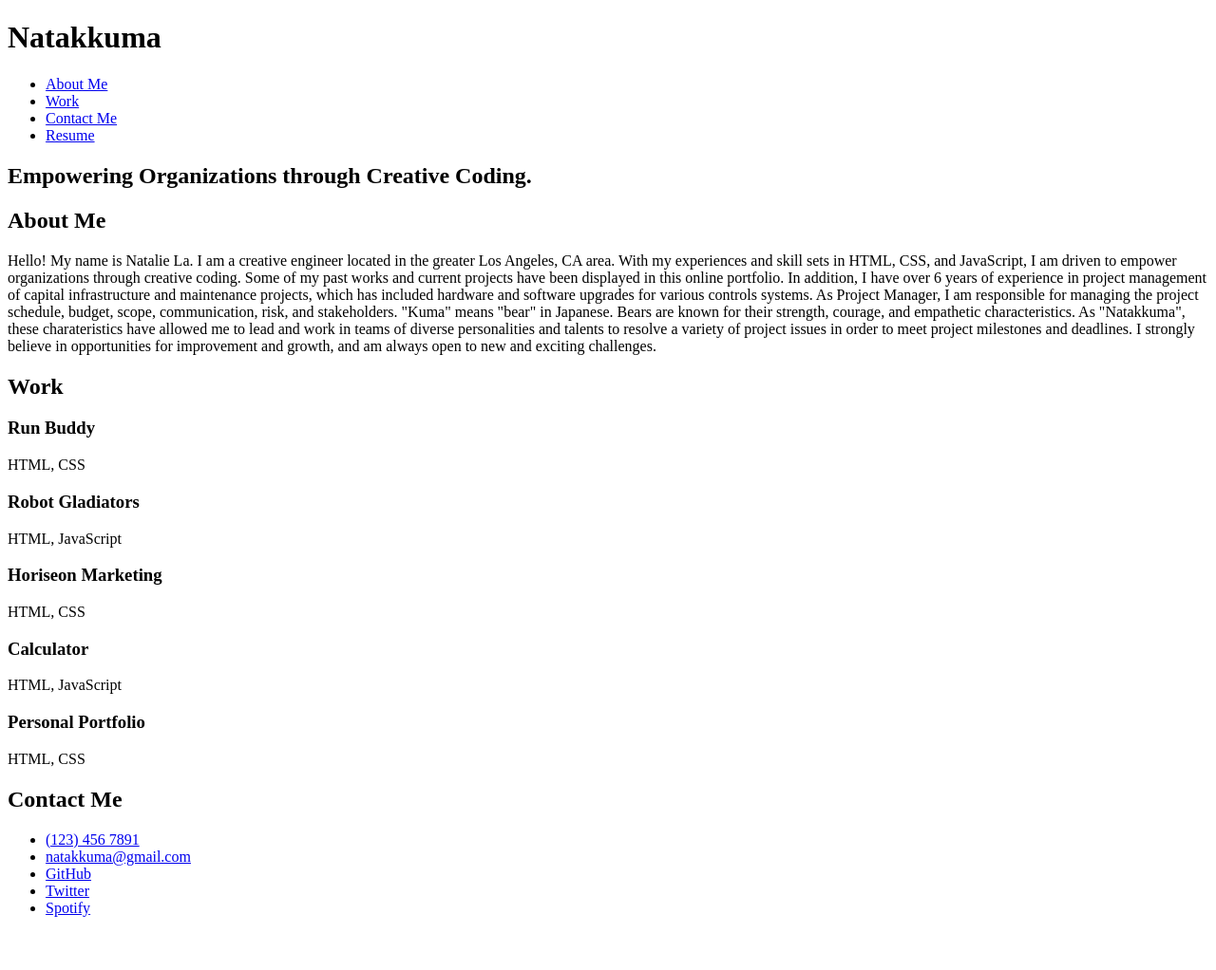
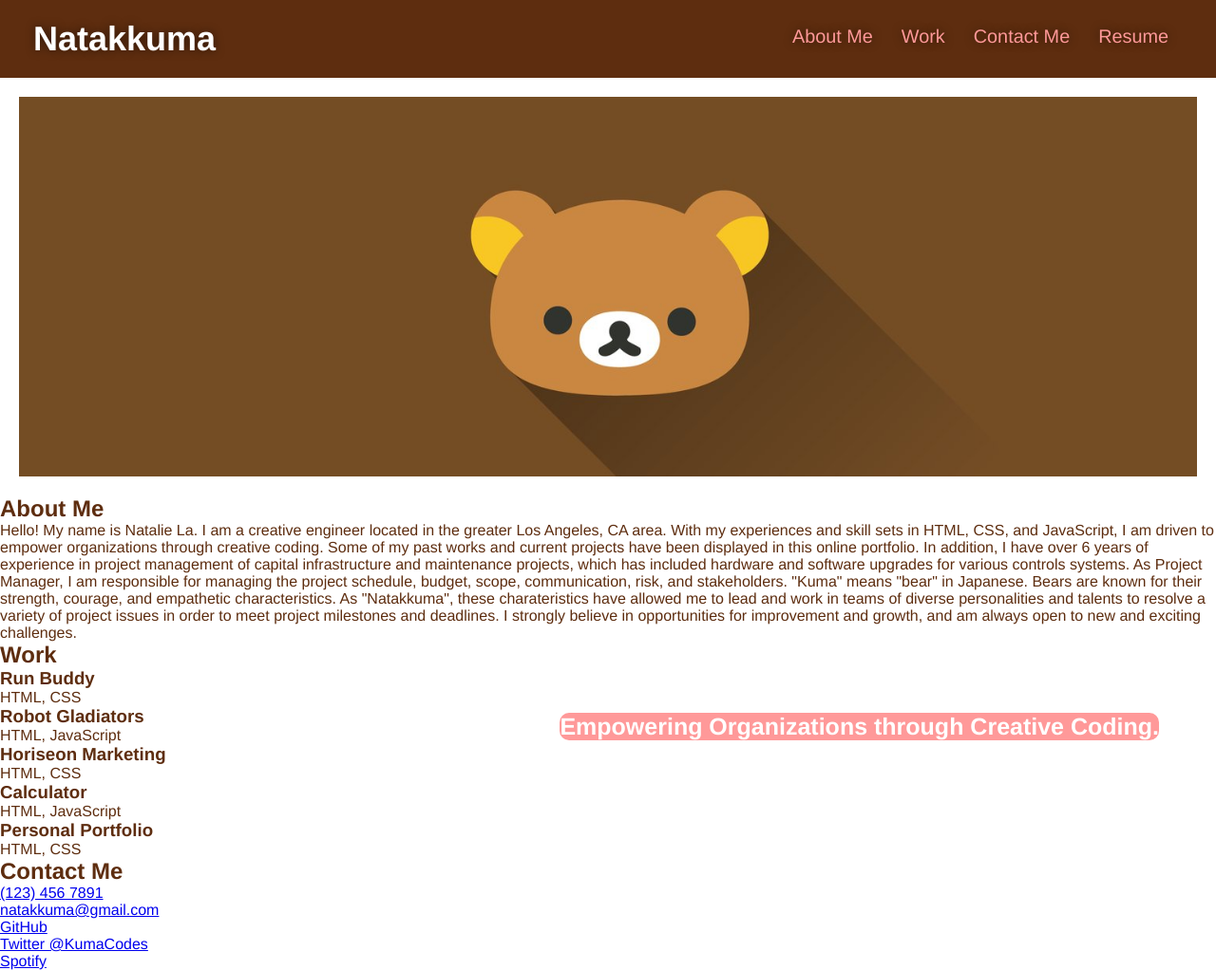
Before and after one commit to natakkuma/natakkuma-portfolio, a plain HTML site: page index.html in a window 1280 px wide. Shown: the whole page at 95% size. Before the commit the page ends 982 px from the top, so only its background shows below. Drawn offline with Linux system fonts and the light colour scheme.

Commit message:
navigation and background styles

```diff
--- a/assets/css/styles.css
+++ b/assets/css/styles.css
@@ -0,0 +1,117 @@
+/*Variables - Color Scheme*/
+:root {
+    --primary-color: hsl(0, 100%, 80%);
+    --secondary-color: #8a0606;
+    --tertiary-color: #5e2d0f;
+    --white: #fff;
+  }
+
+/*Universal Style*/
+*{
+      margin: 0;
+      padding: 0;
+      box-sizing: border-box;
+}
+
+body {
+    /* more on this crazy alphanumerical value in a minute! */
+        color: var(--tertiary-color);
+        font-family: Helvetica, Arial, sans-serif;
+      }
+
+    /* apply styles to <HEADER> */
+    header {
+        padding: 20px 35px;
+        background-color: var(--tertiary-color);
+
+        /*Flexbox Enhancement*/
+        display: flex;
+        justify-content: space-between;
+        flex-wrap: wrap;
+
+        /*Sticky Nav - Aesthetic Enhancement*/
+        position: -webkit-sticky;
+        position: sticky;
+        top: 0;
+
+        background-size: cover;
+        background-position: center;
+        background-attachment: fixed;
+        background-position: 80%;
+
+        z-index: 9999;
+    }
+
+    header h1 {
+        font-weight: bold;
+        font-size: 36px;
+        color: var(--white);
+        margin:0;
+        /* Text Shadow Aesthetics Enhancement*/
+        text-shadow: 0 0 10px rgba(0, 0, 0, 0.5);
+    }
+
+    header a {
+        text-decoration: none;
+        color: var(--primary-color);
+    }
+
+    header nav {
+        margin: 7px 0;
+    }
+
+    /*navigation felxbox enhancements*/
+    header nav ul {
+        display: flex;
+        flex-wrap: wrap;
+        justify-content: space-between;
+        align-items: center;
+        list-style: none;
+    }
+
+    header nav ul li a {
+        padding: 10px 15px;
+        font-weight: lighter;
+        font-size: 1.55vw;
+        /* Text Shadow Aesthetics Enhancement*/
+        text-shadow: 0 0 10px rgba(0, 0, 0, 0.5);
+    }
+
+    /*header nav hover enhancement*/
+    header nav ul li a:hover {
+        background: var(--primary-color);
+        color: var(--secondary-color);
+        border-radius: 15px;
+        text-shadow: none;
+      }
+
+/*Background and Subtitle*/
+.kuma {
+    background-image: url("../images/head\ banner.jfif");
+    background-size: cover;
+    background-position: center;
+
+    height:400px;
+    margin: 20px;
+    padding: 30px;
+
+}
+
+.kuma-subtitle h2 {
+    font-size: 25px;
+    color: var(--white);
+
+    background-color: var(--primary-color);
+    border-color: var(--primary-color);
+    border-radius: 10px;
+    border-width: thick;
+    margin: 20px;
+    position: absolute;
+    bottom: 0;
+    right: 40px;
+
+
+
+}
+
+/*Content Section*/
--- a/index.html
+++ b/index.html
@@ -4,7 +4,7 @@
 <!--Head Section-->
 <head>
     <meta charset="UTF-8" />
-    <link rel="stylesheet" href="./assets/css/style.css">
+    <link rel="stylesheet" href="./assets/css/styles.css">
 
     <!-- Website Title-->
     <title>Natakkuma - Online Portfolio</title>
@@ -70,57 +70,70 @@
                 "Kuma" means "bear" in Japanese. Bears are known for their strength, courage, and empathetic characteristics. As "Natakkuma", these charateristics have allowed me to lead and work in teams of diverse personalities and talents to resolve a variety of project issues in order to meet project milestones and deadlines. I strongly believe in opportunities for improvement and growth, and am always open to new and exciting challenges.
             </p>
         </div>
+    </section>
 
+    <section class="projects">
         <!--Work Content-->
         <div id="work" class="content">
             <h2>Work</h2>
 
+        <div id="project1" class="project">
             <!--First Project - Row 1 Large-->
             <h3>Run Buddy</h3>
             <p>HTML, CSS</p>
+        </div>
 
+        <div id="project2" class="project">
             <!--Second Project - Row 2 Medium--->
             <h3>Robot Gladiators</h3>
             <p>HTML, JavaScript</p>
+        </div>
 
+        <div id="project3" class="project">
             <!--Third Project - Row 2 Medium--->
             <h3>Horiseon Marketing</h3>
             <p>HTML, CSS</p>
+        </div>
 
+        <div id="project4" class="project">
             <!--Fourth Project - Row 3 Medium--->
             <h3>Calculator</h3>
             <p>HTML, JavaScript</p>
+        </div>
 
+        <div id="project5" class="project">
             <!--Fifth Project - Row 3 Medium--->
             <h3>Personal Portfolio</h3>
             <p>HTML, CSS</p>
-
         </div>
 
+    </section>
+
+    <section class="contact">
         <!--Contact Me Content-->
-        <div id="contact" class="content">
+        <div id="contact-me" class="content">
             <h2>Contact Me</h2>
 
                 <!--Contact Me Links Start-->
             <ul>
                 <!--Phone Number Link-->
                 <li>
-                    <a href="#about-me">(123) 456 7891</a>
+                    <a href="tel:123.456.7891">(123) 456 7891</a>
                 </li>
 
                 <!--Email Link-->
                 <li>
-                    <a href="#work">natakkuma@gmail.com</a>
+                    <a href="mailto://natakkuma@gmail.com">natakkuma@gmail.com</a>
                 </li>
 
                 <!--Github Link-->
                 <li>
-                    <a href="#contact-me">GitHub</a>
+                    <a href="#https://github.com/natakkuma">GitHub</a>
                 </li>
 
                 <!--Twitter-->
                 <li>
-                    <a href="#resume">Twitter</a>
+                    <a href="https://twitter.com/KumaCodes">Twitter @KumaCodes</a>
                 </li>
 
                  <!--Spotify-->
```
Also changed, not shown: assets/images/astronaut banner.png (added), assets/images/calculator.jpg (added), assets/images/face banner.jfif (added), assets/images/head banner.jfif (added), assets/images/horiseonmarketing.PNG (added), assets/images/profile photo.jpg (added), assets/images/robot.jpg (added), assets/images/runbuddy.PNG (added), assets/images/yellow banner.png (added).
